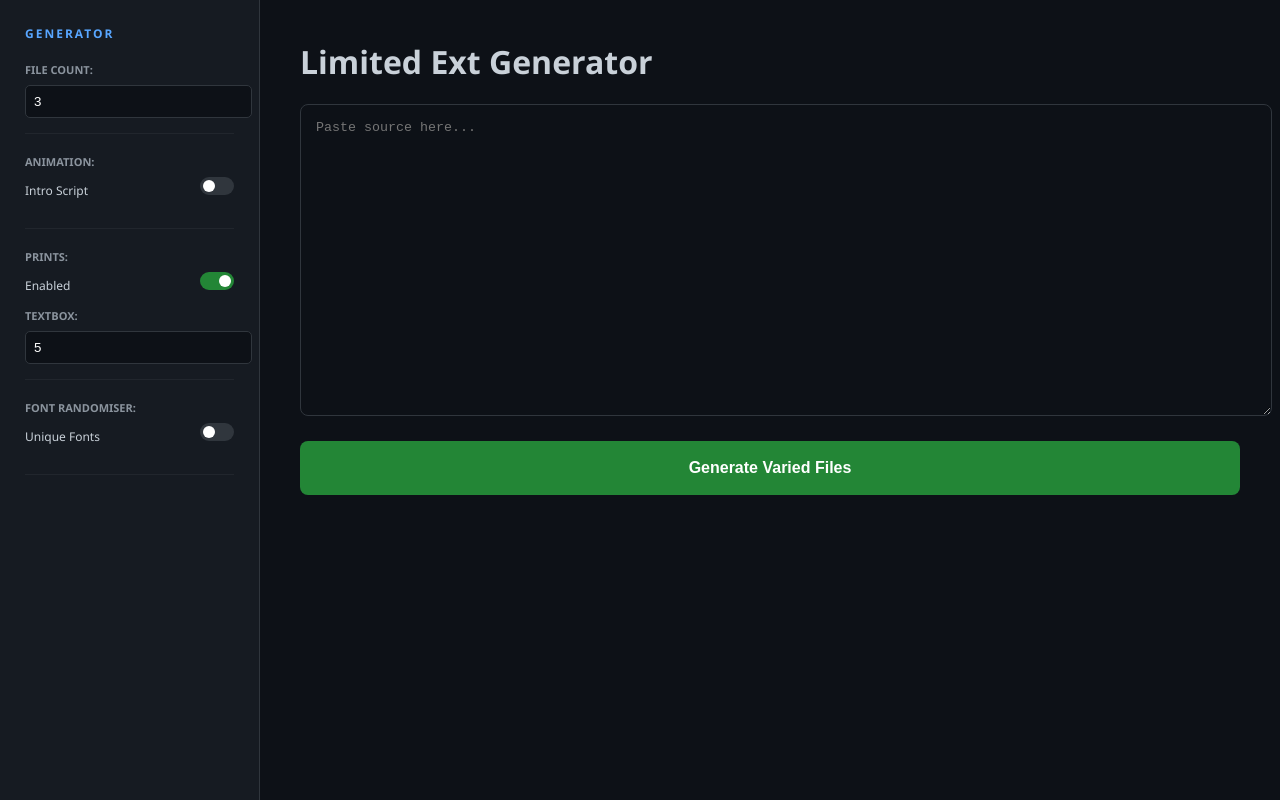
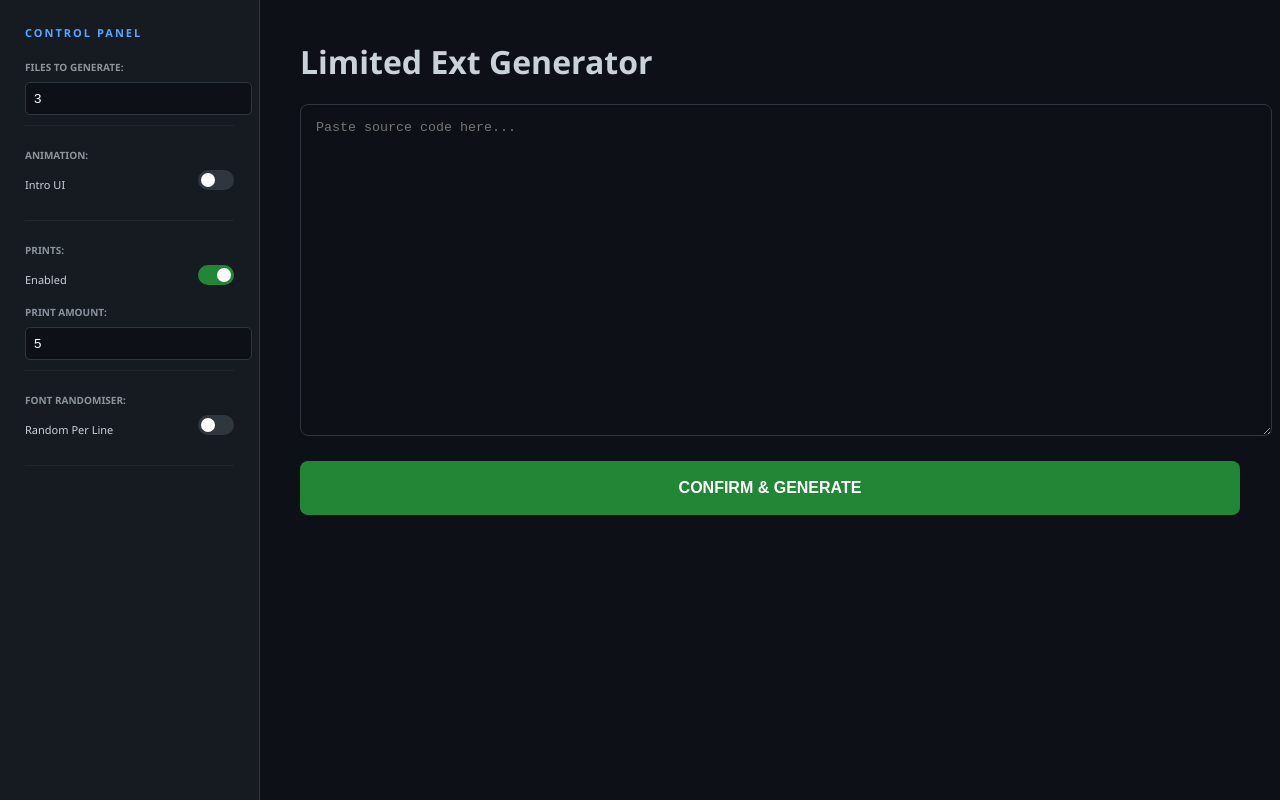
Before and after one commit to hiddenhub444-hub/hiddenhub, a website: page public/index.html in a window 1280 px wide. Drawn offline with Linux system fonts and the light colour scheme.

Commit message:
Update index.html

```diff
--- a/public/index.html
+++ b/public/index.html
@@ -29,14 +29,13 @@
             border-right: 1px solid var(--border);
             position: fixed;
             box-sizing: border-box;
-            overflow-y: auto;
         }
 
-        .sidebar h3 { font-size: 12px; color: var(--primary); margin-top: 0; margin-bottom: 20px; text-transform: uppercase; letter-spacing: 2px; }
+        .sidebar h3 { font-size: 11px; color: var(--primary); margin-top: 0; margin-bottom: 20px; text-transform: uppercase; letter-spacing: 2px; }
 
-        .setting-group { margin-bottom: 20px; padding-bottom: 15px; border-bottom: 1px solid #21262d; }
+        .setting-group { margin-bottom: 22px; padding-bottom: 10px; border-bottom: 1px solid #21262d; }
 
-        .sidebar label { font-weight: bold; font-size: 11px; display: block; margin-bottom: 8px; color: #8b949e; }
+        .sidebar label { font-weight: bold; font-size: 10px; display: block; margin-bottom: 8px; color: #8b949e; }
 
         .sidebar input[type="number"] {
             width: 100%;
@@ -47,19 +46,19 @@
             border-radius: 5px;
         }
 
-        /* Toggle Switches */
+        /* Modern Toggle Switches */
         .switch-container {
             display: flex;
             justify-content: space-between;
             align-items: center;
-            margin-bottom: 10px;
+            margin-bottom: 12px;
         }
 
         .switch {
             position: relative;
             display: inline-block;
-            width: 34px;
-            height: 18px;
+            width: 36px;
+            height: 20px;
         }
 
         .switch input { opacity: 0; width: 0; height: 0; }
@@ -76,7 +75,7 @@
         .slider:before {
             position: absolute;
             content: "";
-            height: 12px; width: 12px;
+            height: 14px; width: 14px;
             left: 3px; bottom: 3px;
             background-color: white;
             transition: .4s;
@@ -102,10 +101,9 @@
             padding: 15px;
             font-family: 'Courier New', monospace;
             margin-bottom: 20px;
-            resize: vertical;
         }
 
-        .input-area { height: 280px; }
+        .input-area { height: 300px; }
 
         .gen-btn {
             width: 100%;
@@ -133,7 +131,7 @@
             border: 1px solid var(--border);
         }
 
-        .output-area { height: 180px; font-size: 11px; color: #c9d1d9; }
+        .output-area { height: 180px; font-size: 11px; color: #c9d1d9; background: #000; }
 
         .copy-btn {
             width: 100%;
@@ -143,7 +141,6 @@
             padding: 10px;
             border-radius: 6px;
             cursor: pointer;
-            font-weight: 600;
         }
 
         .copy-btn.success { background: var(--success); color: white; border-color: var(--success); }
@@ -152,17 +149,17 @@
 <body>
 
 <div class="sidebar">
-    <h3>GENERATOR</h3>
+    <h3>CONTROL PANEL</h3>
 
     <div class="setting-group">
-        <label>FILE COUNT:</label>
+        <label>FILES TO GENERATE:</label>
         <input type="number" id="fileCount" value="3" min="1" max="30">
     </div>
 
     <div class="setting-group">
         <label>ANIMATION:</label>
         <div class="switch-container">
-            <span style="font-size: 12px;">Intro Script</span>
+            <span style="font-size: 11px;">Intro UI</span>
             <label class="switch">
                 <input type="checkbox" id="animToggle">
                 <span class="slider"></span>
@@ -173,20 +170,20 @@
     <div class="setting-group">
         <label>PRINTS:</label>
         <div class="switch-container">
-            <span style="font-size: 12px;">Enabled</span>
+            <span style="font-size: 11px;">Enabled</span>
             <label class="switch">
                 <input type="checkbox" id="printToggle" checked>
                 <span class="slider"></span>
             </label>
         </div>
-        <label>TEXTBOX:</label>
+        <label>PRINT AMOUNT:</label>
         <input type="number" id="printAmount" value="5" min="1" max="100">
     </div>
 
     <div class="setting-group">
         <label>FONT RANDOMISER:</label>
         <div class="switch-container">
-            <span style="font-size: 12px;">Unique Fonts</span>
+            <span style="font-size: 11px;">Random Per Line</span>
             <label class="switch">
                 <input type="checkbox" id="fontToggle">
                 <span class="slider"></span>
@@ -198,17 +195,17 @@
 <div class="main-content">
     <div class="container">
         <h1 style="margin-top: 0;">Limited Ext Generator</h1>
-        <textarea id="scriptInput" class="input-area" placeholder="Paste source here..."></textarea>
+        <textarea id="scriptInput" class="input-area" placeholder="Paste source code here..."></textarea>
 
-        <button class="gen-btn" onclick="generateOutputs()">Generate Varied Files</button>
+        <button class="gen-btn" onclick="generateOutputs()">CONFIRM & GENERATE</button>
 
         <div id="outputsWrapper" class="outputs-grid"></div>
     </div>
 </div>
 
 <script>
-    const randomNames = ["Vortex", "Nebula Hub", "FrostWare", "Aether X", "ShadowLvl", "Zenith V4", "Titanium", "Phantom Script", "Arctic", "Elysium", "Void-X", "SlayerHub"];
-    const robloxFonts = ["Enum.Font.GothamBold", "Enum.Font.GothamMedium", "Enum.Font.Arcade", "Enum.Font.Fantasy", "Enum.Font.SciFi", "Enum.Font.Code", "Enum.Font.Highway", "Enum.Font.Bangers", "Enum.Font.Creepster", "Enum.Font.LuckiestGuy"];
+    const randomNames = ["Vortex-X", "Nova Hub", "Shadow-Ware", "Aether V2", "Zenith", "Titanium", "Phantom", "Arctic Hub", "Elysium", "Void Script"];
+    const robloxFonts = ["Enum.Font.GothamBold", "Enum.Font.GothamMedium", "Enum.Font.Arcade", "Enum.Font.Fantasy", "Enum.Font.SciFi", "Enum.Font.Code", "Enum.Font.Bangers", "Enum.Font.LuckiestGuy"];
 
     function processCode(source) {
         let lines = source.split('\n');
@@ -225,19 +222,16 @@
                 return `Color3.fromRGB(${Math.floor(Math.random()*255)}, ${Math.floor(Math.random()*255)}, ${Math.floor(Math.random()*255)})`;
             });
 
-            // 2. Strict Title/Text Protection
-            // We check the variable name (e.g., DesyncBtn.Text). If 'Btn' is in the prefix, we skip.
-            const textMatch = newLine.match(/([a-zA-Z0-9_]+)\.Text\s*=\s*"([^"]+)"/);
-            if (textMatch) {
-                const varName = textMatch[1].toLowerCase();
-                const isButton = varName.includes('btn') || varName.includes('button') || varName.includes('click');
+            // 2. ULTRA-STRICT Text Randomizer
+            // Only renames if the line contains "Title" or "Name" AND does NOT contain "Button", "Btn", "Click", or "Toggle"
+            const isButtonLine = /button|btn|click|toggle|mouse/i.test(newLine);
+            const isTitleLine = /title|name|header/i.test(newLine);
 
-                if (!isButton) {
-                    newLine = newLine.replace(/"([^"]+)"/, `"${randomNames[Math.floor(Math.random() * randomNames.length)]}"`);
-                }
+            if (newLine.includes(".Text") && isTitleLine && !isButtonLine) {
+                newLine = newLine.replace(/"([^"]+)"/, `"${randomNames[Math.floor(Math.random() * randomNames.length)]}"`);
             }
 
-            // 3. Font Randomizer - Picks a new font for every single line it finds
+            // 3. Font Randomizer - Unique per line
             if (useFont && newLine.includes(".Font")) {
                 newLine = newLine.replace(/Enum\.Font\.[a-zA-Z]+/g, () => {
                     return robloxFonts[Math.floor(Math.random() * robloxFonts.length)];
@@ -249,12 +243,12 @@
 
         let finalCode = processedLines.join('\n');
 
-        // 4. Animation Inject
+        // 4. Animation Snippet
         if (useAnim) {
-            finalCode = `-- Animation Intro\ntask.spawn(function() print("Animation Script Running...") end)\n` + finalCode;
+            finalCode = `-- [ANIMATION LOADED]\ntask.spawn(function() print("UI Animation Started") end)\n` + finalCode;
         }
 
-        // 5. Print Inject
+        // 5. Print Loop
         if (usePrint) {
             finalCode = `for i = 1, ${printCount} do print("LEAKED BY FPSL https://discord.gg/VuHrBW5q") end\n` + finalCode;
         }
@@ -266,7 +260,7 @@
         const source = document.getElementById('scriptInput').value;
         const count = document.getElementById('fileCount').value;
         const wrapper = document.getElementById('outputsWrapper');
-        if (!source.trim()) return alert("Please paste code!");
+        if (!source.trim()) return alert("Paste your code first!");
 
         wrapper.innerHTML = "";
         for (let i = 1; i <= count; i++) {
```
